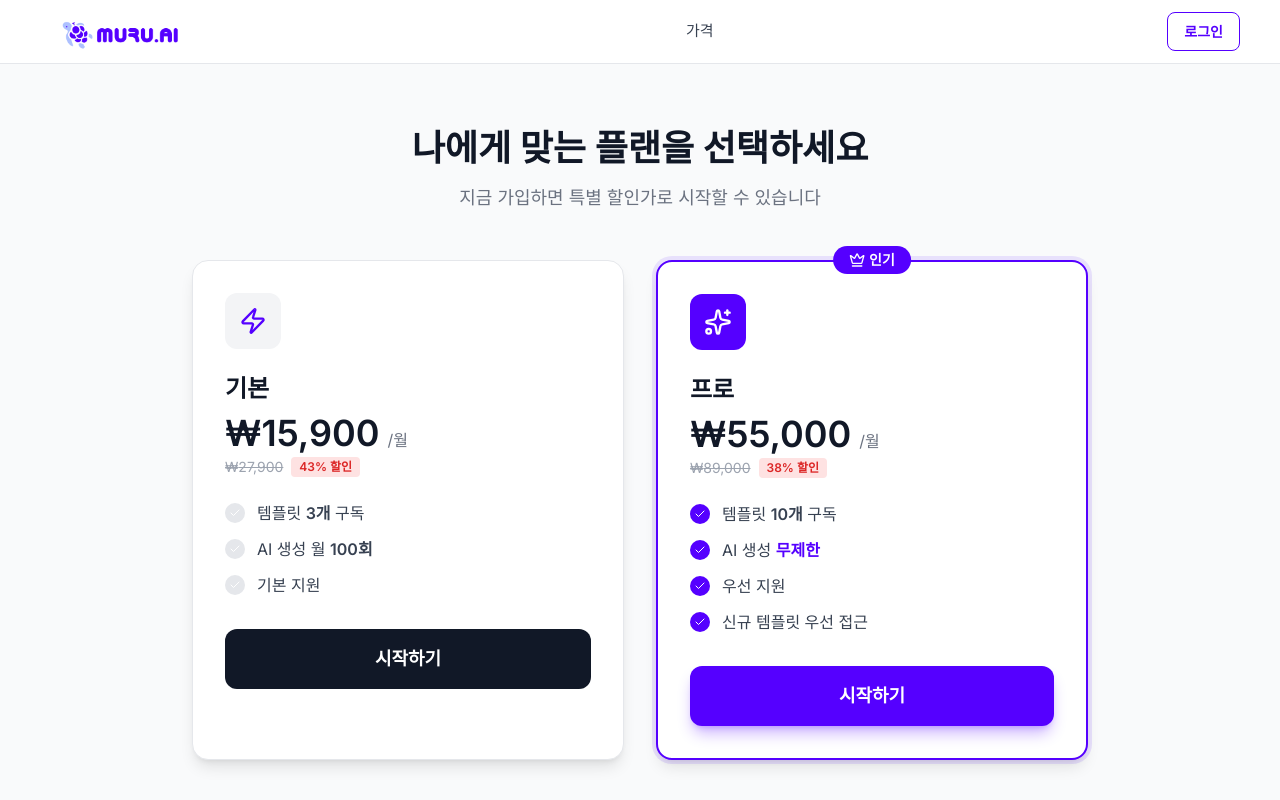
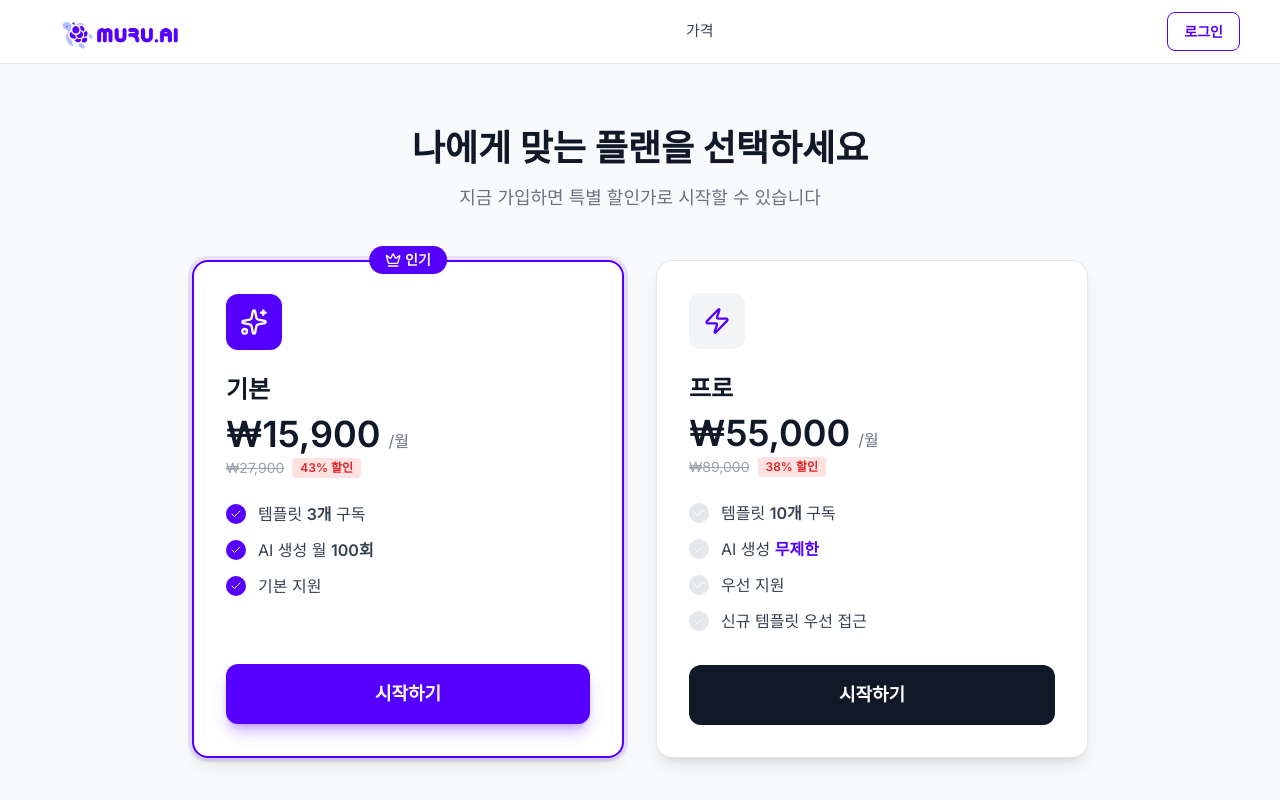
Before and after one commit to kimahnho/-2, a React (Vite) app: page /pricing in a window 1280 px wide. Shown: the top 800 px of the page. Built offline with nearby package versions, Linux system fonts and the light colour scheme; no server answers; the database is empty; a web font is replaced by a local one.

Commit message:
fix: move popular badge to basic plan, align buttons

```diff
--- a/components/pricing/PricingPage.tsx
+++ b/components/pricing/PricingPage.tsx
@@ -109,17 +109,18 @@ export const PricingPage: React.FC<Props> = ({ user }) => {
                 <div className="grid md:grid-cols-2 gap-8 max-w-4xl mx-auto">
                     {plans.map((plan, index) => {
                         const isPro = plan.id === 'pro';
+                        const isBasic = plan.id === 'basic';
                         const isCurrentPlan = currentSubscription?.planId === plan.id;
                         const discount = Math.round((1 - plan.price / plan.originalPrice) * 100);
 
                         return (
                             <div
                                 key={plan.id}
-                                className={`relative bg-white rounded-2xl p-8 shadow-lg transition-all hover:shadow-xl ${isPro ? 'border-2 border-[#5500FF] ring-4 ring-[#5500FF]/10' : 'border border-gray-200'
+                                className={`relative bg-white rounded-2xl p-8 shadow-lg transition-all hover:shadow-xl flex flex-col ${isBasic ? 'border-2 border-[#5500FF] ring-4 ring-[#5500FF]/10' : 'border border-gray-200'
                                     }`}
                             >
                                 {/* Popular Badge */}
-                                {isPro && (
+                                {isBasic && (
                                     <div className="absolute -top-4 left-1/2 -translate-x-1/2">
                                         <div className="bg-[#5500FF] text-white px-4 py-1 rounded-full text-sm font-bold flex items-center gap-1">
                                             <Crown className="w-4 h-4" />
@@ -129,9 +130,9 @@ export const PricingPage: React.FC<Props> = ({ user }) => {
                                 )}
 
                                 {/* Plan Icon */}
-                                <div className={`w-14 h-14 rounded-xl flex items-center justify-center mb-6 ${isPro ? 'bg-[#5500FF]' : 'bg-gray-100'
+                                <div className={`w-14 h-14 rounded-xl flex items-center justify-center mb-6 ${isBasic ? 'bg-[#5500FF]' : 'bg-gray-100'
                                     }`}>
-                                    {isPro ? (
+                                    {isBasic ? (
                                         <Sparkles className="w-7 h-7 text-white" />
                                     ) : (
                                         <Zap className="w-7 h-7 text-[#5500FF]" />
@@ -162,9 +163,9 @@ export const PricingPage: React.FC<Props> = ({ user }) => {
                                 </div>
 
                                 {/* Features */}
-                                <ul className="space-y-3 mb-8">
+                                <ul className="space-y-3 mb-8 flex-grow">
                                     <li className="flex items-center gap-3">
-                                        <div className={`w-5 h-5 rounded-full flex items-center justify-center ${isPro ? 'bg-[#5500FF]' : 'bg-gray-200'
+                                        <div className={`w-5 h-5 rounded-full flex items-center justify-center ${isBasic ? 'bg-[#5500FF]' : 'bg-gray-200'
                                             }`}>
                                             <Check className="w-3 h-3 text-white" />
                                         </div>
@@ -173,7 +174,7 @@ export const PricingPage: React.FC<Props> = ({ user }) => {
                                         </span>
                                     </li>
                                     <li className="flex items-center gap-3">
-                                        <div className={`w-5 h-5 rounded-full flex items-center justify-center ${isPro ? 'bg-[#5500FF]' : 'bg-gray-200'
+                                        <div className={`w-5 h-5 rounded-full flex items-center justify-center ${isBasic ? 'bg-[#5500FF]' : 'bg-gray-200'
                                             }`}>
                                             <Check className="w-3 h-3 text-white" />
                                         </div>
@@ -187,7 +188,7 @@ export const PricingPage: React.FC<Props> = ({ user }) => {
                                     </li>
                                     {plan.features.slice(2).map((feature, i) => (
                                         <li key={i} className="flex items-center gap-3">
-                                            <div className={`w-5 h-5 rounded-full flex items-center justify-center ${isPro ? 'bg-[#5500FF]' : 'bg-gray-200'
+                                            <div className={`w-5 h-5 rounded-full flex items-center justify-center ${isBasic ? 'bg-[#5500FF]' : 'bg-gray-200'
                                                 }`}>
                                                 <Check className="w-3 h-3 text-white" />
                                             </div>
@@ -200,9 +201,9 @@ export const PricingPage: React.FC<Props> = ({ user }) => {
                                 <button
                                     onClick={() => handleSelectPlan(plan.id)}
                                     disabled={isCurrentPlan}
-                                    className={`w-full py-4 rounded-xl font-bold text-lg transition-all ${isCurrentPlan
+                                    className={`w-full py-4 rounded-xl font-bold text-lg transition-all mt-auto ${isCurrentPlan
                                         ? 'bg-gray-100 text-gray-400 cursor-not-allowed'
-                                        : isPro
+                                        : isBasic
                                             ? 'bg-[#5500FF] text-white hover:bg-[#4400CC] shadow-lg shadow-[#5500FF]/30'
                                             : 'bg-gray-900 text-white hover:bg-gray-800'
                                         }`}
```
